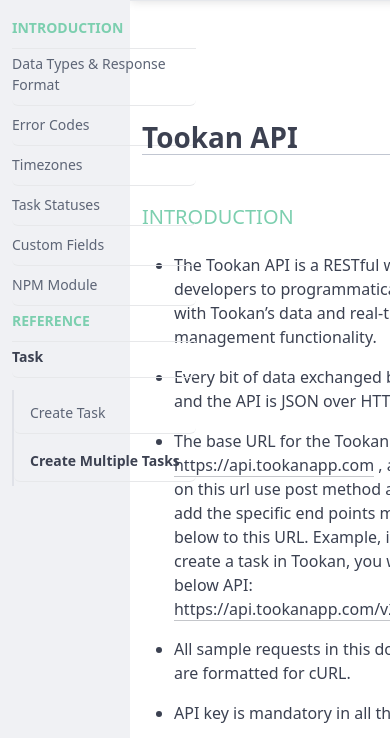
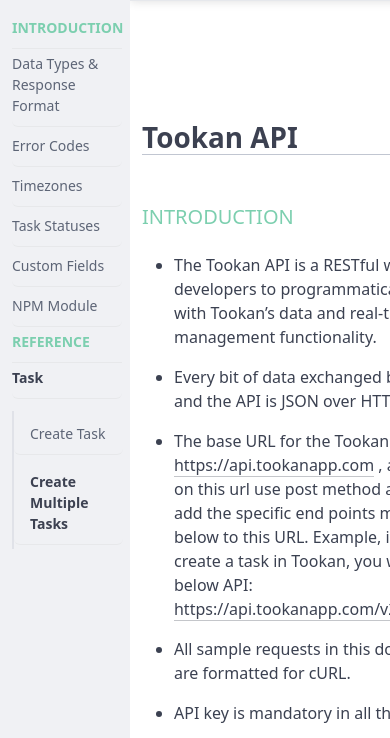
Before and after one commit to MonzerOmer1234/Tookan_API, a plain HTML site: page index.html in a window 390 px wide. Both pictures are taken after a click on the icon 53 px from the left and 31 px from the top of the page. Shown: the part 79-817 px from the top of the page. Drawn offline with nearby package versions, Linux system fonts and the light colour scheme.

Commit message:
update the sidebar

```diff
--- a/index.html
+++ b/index.html
@@ -145,6 +145,7 @@
               <nav class="nav nav-pills flex-column intro mt-5">
                 <a
                   class="green text-decoration-none fw-bold text-uppercase"
+                  style="font-weight : 100"
                   href="#item-1"
                   >Introduction</a
                 >
@@ -175,6 +176,7 @@
 
                   <a class="green text-decoration-none fw-bold text-uppercase"
                   href="#ref"
+                  style="font-weight: 100;"
                   >Reference</a>
                   <a class="nav-link p-0 my-1 head task " href="#task-title"
                   >Task</a>
--- a/style.css
+++ b/style.css
@@ -164,6 +164,7 @@ pre {
     border-bottom: 1px solid #e7e8ea;
     padding-bottom: 10px !important;
     font-size: 14px;
+    width: 60%;
   }
   .content .translate {
     -webkit-transform: translateX(-30%);
```
